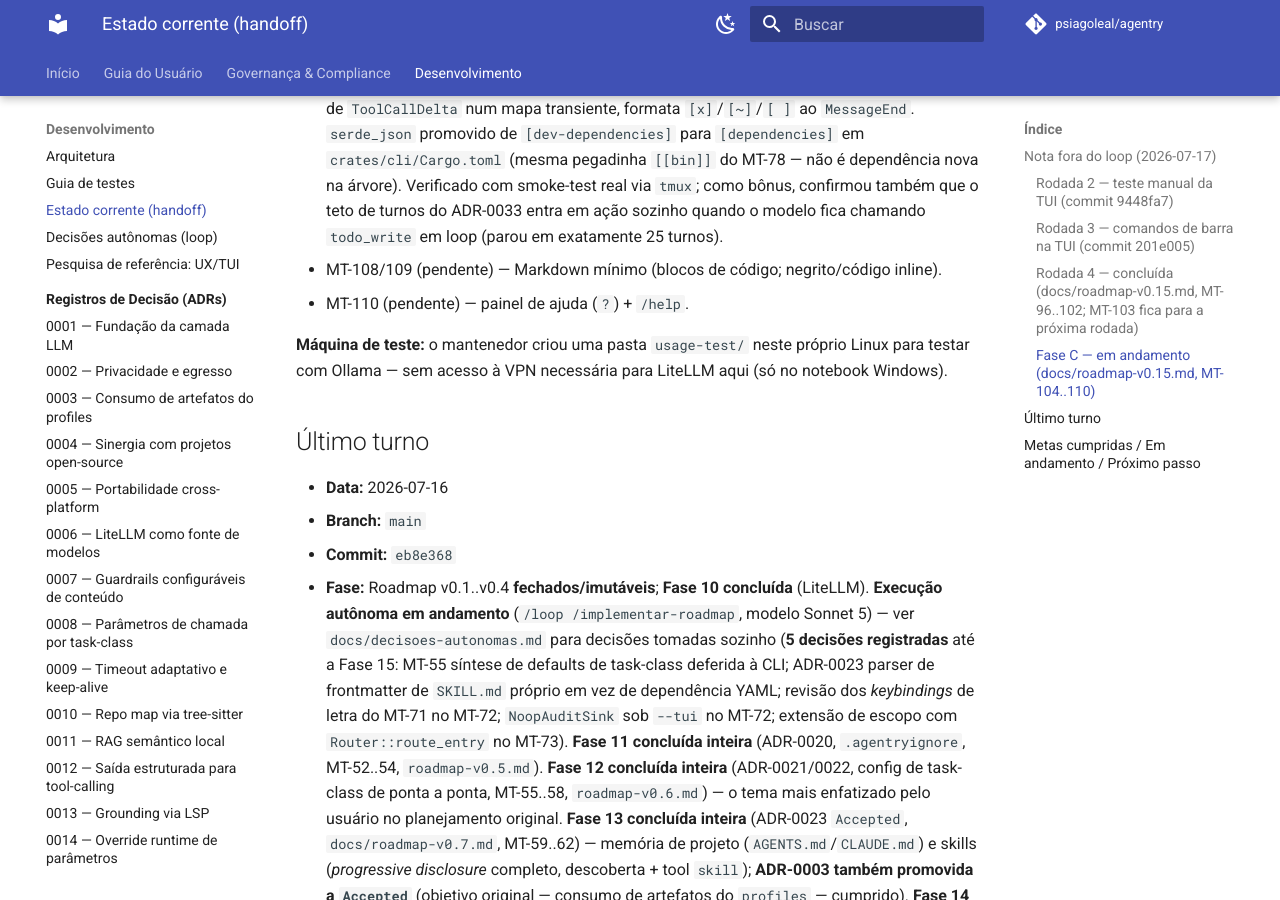
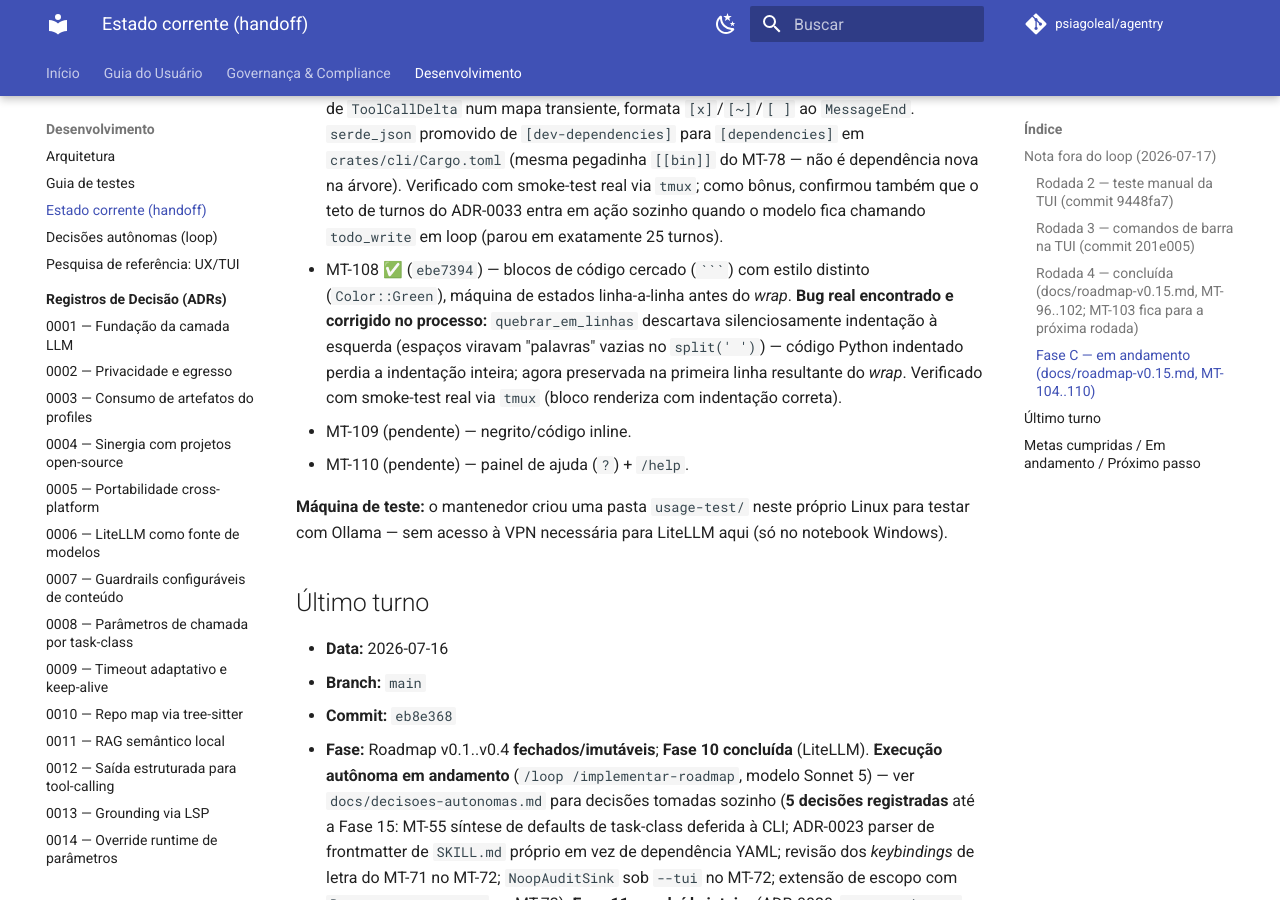
Before and after one commit to psiagoleal/agentry, an MkDocs documentation site: the page built from docs/CURRENT-STATE.md, in a window 1280 px wide and 900 px high, scrolled down 4420 px. Built offline with MkDocs 1.6.1 and Material for MkDocs 9.7.7, drawn with Linux system fonts in a browser that asks for light colours; comment, search, counter and statistics services are not loaded.

Commit message:
docs(handoff): marca MT-108 concluído; próximo passo é o MT-109
{agente: Claude Code; modelo: claude-sonnet-5}

````diff
--- a/docs/CURRENT-STATE.md
+++ b/docs/CURRENT-STATE.md
@@ -174,7 +174,13 @@ editor externo, comando `/review`) ficam para uma rodada futura, não descartada
   árvore). Verificado com smoke-test real via `tmux`; como bônus, confirmou também que o teto
   de turnos do ADR-0033 entra em ação sozinho quando o modelo fica chamando `todo_write` em
   loop (parou em exatamente 25 turnos).
-- MT-108/109 (pendente) — Markdown mínimo (blocos de código; negrito/código inline).
+- MT-108 ✅ (`ebe7394`) — blocos de código cercado (` ``` `) com estilo distinto
+  (`Color::Green`), máquina de estados linha-a-linha antes do *wrap*. **Bug real encontrado e
+  corrigido no processo:** `quebrar_em_linhas` descartava silenciosamente indentação à esquerda
+  (espaços viravam "palavras" vazias no `split(' ')`) — código Python indentado perdia a
+  indentação inteira; agora preservada na primeira linha resultante do *wrap*. Verificado com
+  smoke-test real via `tmux` (bloco renderiza com indentação correta).
+- MT-109 (pendente) — negrito/código inline.
 - MT-110 (pendente) — painel de ajuda (`?`) + `/help`.
 
 **Máquina de teste:** o mantenedor criou uma pasta `usage-test/` neste próprio Linux para
````
Also changed, not shown: docs/roadmap-v0.15.md (+1 -1 lines).
